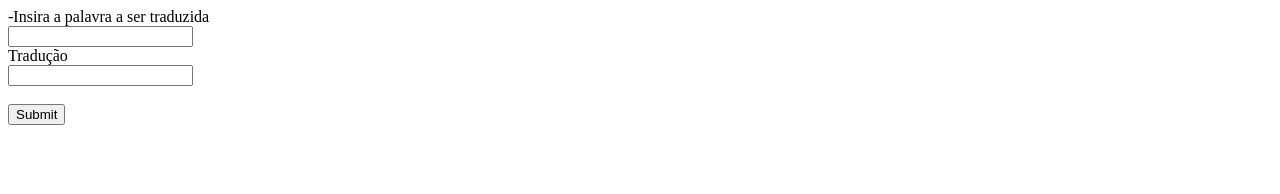
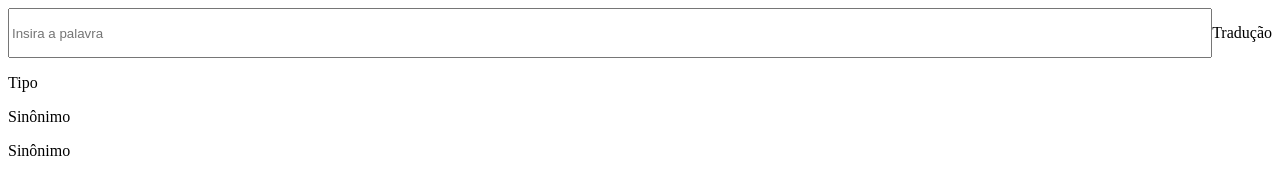
Before and after one commit to mikunatic/love-language, a browser extension: page index.html in a window 1280 px wide. Drawn offline with Linux system fonts and the light colour scheme.

Commit message:
[UPD] index.html: Application view prototype

```diff
--- a/index.html
+++ b/index.html
@@ -4,15 +4,17 @@
     <meta charset="UTF-8">
     <meta http-equiv="X-UA-Compatible" content="IE=edge">
     <meta name="viewport" content="width=device-width, initial-scale=1.0">
-    <title>Love Language</title>
+    <link rel="stylesheet" href="style.css">
 </head>
 <body>
     <form action="/script.js">
-        -<label for="word">Insira a palavra a ser traduzida</label><br>
-        <input type="text" id="word" name="word"><br>
-        <label for="translation">Tradução</label><br>
-        <input type="text" id="translation" name="translation" readonly><br><br>
-        <input type="submit" value="Submit">
+        <div class="top">
+            <input type="text" id="word" name="word" placeholder="Insira a palavra">
+            <p id="translation">Tradução</p>
+        </div>
+        <p id="type">Tipo</p>
+        <p id="syn1">Sinônimo</p>
+        <p id="syn2">Sinônimo</p>
     </form>
     <script src="./script.js"></script>
 </body>
```
